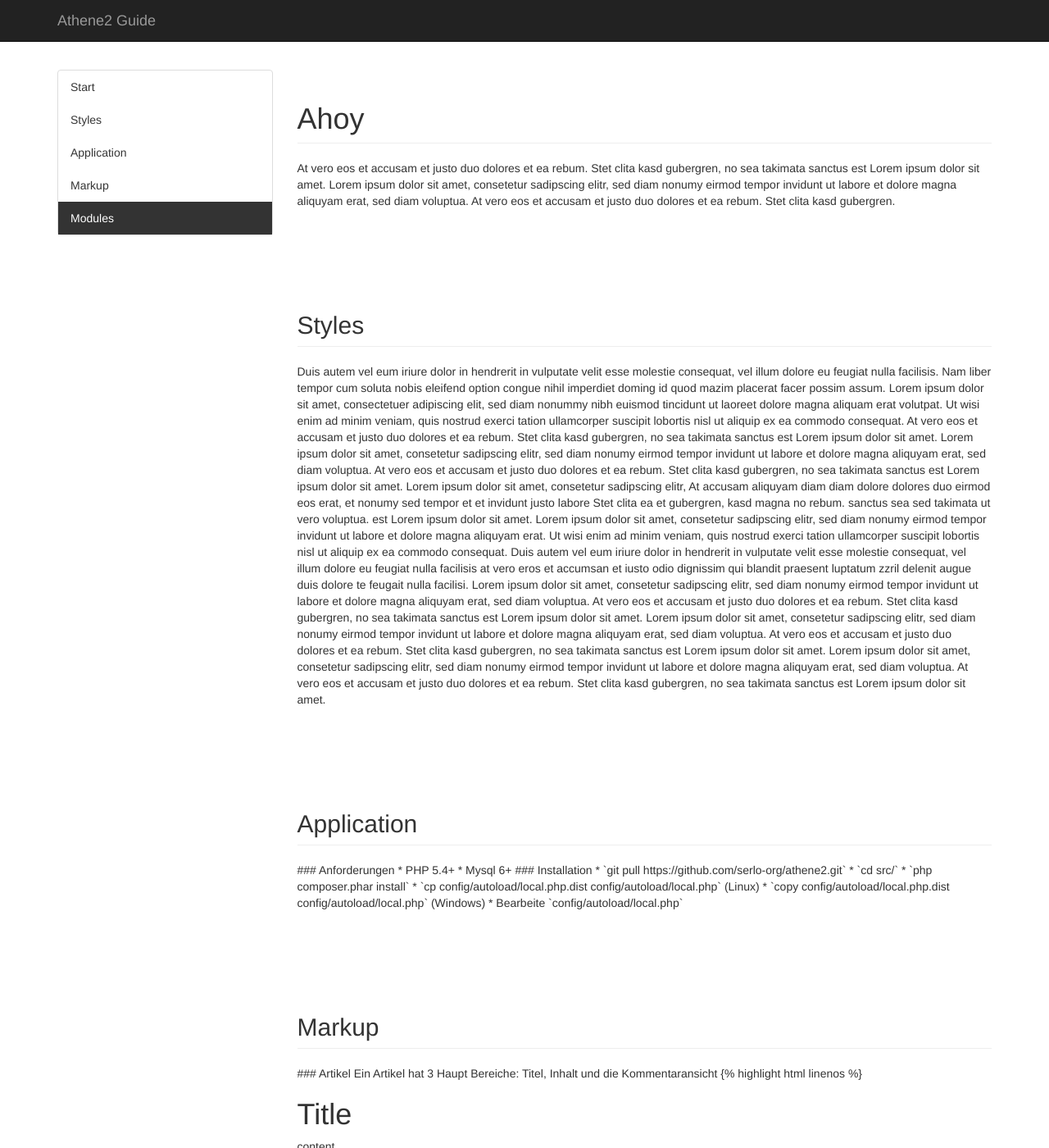
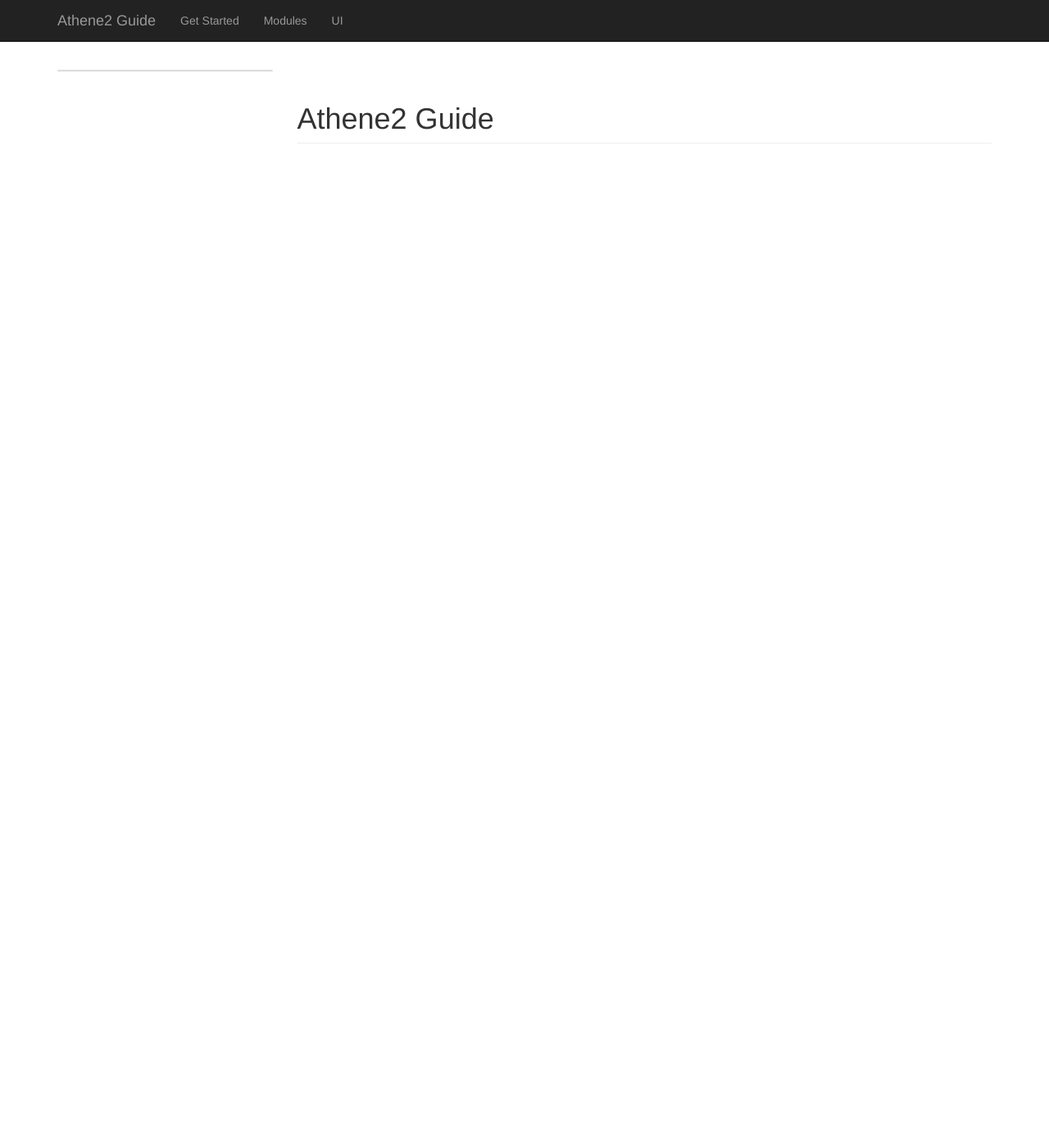
Before and after one commit to serlo-org/athene2-guide, a Jekyll site: the page built from index.html, in a window 1280 px wide and 1400 px high. Shown: the whole window at 82% size. Built offline with Jekyll 4.4.1, drawn with Linux system fonts in a browser that asks for light colours; nearby versions of some CDN libraries; Markdown is read by kramdown in place of the engine named in the settings; some of the changed text lies outside the part shown.

Commit message:
applied new content structure

```diff
--- a/_config.yml
+++ b/_config.yml
@@ -2,3 +2,4 @@ name: Athene2 Guide
 markdown: redcarpet
 pygments: true
 baseurl: /athene2-guide
+# baseurl: /
--- a/_includes/nav.html
+++ b/_includes/nav.html
@@ -0,0 +1,15 @@
+<!--<li><a href="{{ site.baseurl }}get-started">Get Started</a></li>
+<li><a href="{{ site.baseurl }}ui">UI</a></li>
+<li><a href="{{ site.baseurl }}modules">Modules</a></li>-->
+{% assign pages_list = site.pages %}
+{% for weight in (1..10) %}
+    {% for node in pages_list %}
+        {% if node.mainNavWeight and node.mainNavWeight == weight %}
+            {% if page.title == node.title %}
+            <li class="active"><a href="{{ site.baseurl }}{{ node.url }}">{{ node.title}}</a></li>
+            {% else %}
+            <li><a href="{{ site.baseurl }}{{ node.url }}">{{ node.title}}</a></li>
+            {% endif %}
+        {% endif %}
+    {% endfor %}
+{% endfor %}
--- a/_includes/side-nav.html
+++ b/_includes/side-nav.html
@@ -1,10 +1,9 @@
 <div id="side-nav" class="panel panel-default">
     <ul class="nav">
-        <li><a href="#top">Start</a></li>
-    {% for page in site.pages %}
-        {% if page.title != "Home" %}
-        <li><a href="#{{ page.anchor  }}">{{ page.title }}</a></li>
-        {% endif %}
-    {% endfor %}
+        {% for node in site.pages %}
+            {% if node.group == page.group and node.title != page.title %}
+            <li><a href="#{{ node.anchor }}">{{ node.title }}</a></li>
+            {% endif %}
+        {% endfor %}
     </ul>
 </div>
--- a/_layouts/default.html
+++ b/_layouts/default.html
@@ -10,7 +10,6 @@
         <link rel="stylesheet" href="{{ site.baseurl }}/bootstrap/css/bootstrap.min.css">
         <!-- syntax highlighting CSS -->
         <link rel="stylesheet" href="{{ site.baseurl }}/css/syntax.css">
-
         <!-- Custom CSS -->
         <link rel="stylesheet" href="{{ site.baseurl }}/css/main.css">
 
@@ -21,6 +20,9 @@
             <div class="navbar-header">
               <a href="../" class="navbar-brand">{{ site.name }}</a>
             </div>
+            <ul class="nav navbar-nav">
+                {% include nav.html %}
+            </ul>
           </div>
         </header>
         <section class="content container">
--- a/css/main.scss
+++ b/css/main.scss
@@ -47,7 +47,6 @@ body {
     }
 }
 
-
 .page-header {
     padding-top: 85px;
 }
--- a/index.html
+++ b/index.html
@@ -3,15 +3,4 @@ layout: default
 title: Home
 ---
 
-<h1 id="top" class="page-header">Ahoy</h1>
-
-<p>At vero eos et accusam et justo duo dolores et ea rebum. Stet clita kasd gubergren, no sea takimata sanctus est Lorem ipsum dolor sit amet. Lorem ipsum dolor sit amet, consetetur sadipscing elitr, sed diam nonumy eirmod tempor invidunt ut labore et dolore magna aliquyam erat, sed diam voluptua. At vero eos et accusam et justo duo dolores et ea rebum. Stet clita kasd gubergren.</p>
-
-{% for page in site.pages %}
-{% if page.title != "Home" %}
-<article class="page">
-    <h2 class="page-header" id="{{ page.anchor }}">{{ page.title }}</h2>
-{{ page.content }}
-{% endif %}
-</article>
-{% endfor %}
+<h1 id="top" class="page-header">Athene2 Guide</h1>
```
Also changed, not shown: 01 markup/index.md (deleted, +0 -43 lines), 02 styles/index.md (deleted, +0 -15 lines), 03 application/index.md (deleted, +0 -17 lines), 04 modules/index.md (deleted, +0 -5 lines), _layouts/post.html (deleted, +0 -9 lines), _posts/2013-09-06-sample.md (deleted, +0 -14 lines), get-started/01-installation.md (added, +20 -0 lines), get-started/02-somethingelse.md (added, +10 -0 lines), get-started/index.html (added, +18 -0 lines), modules/01-test.md (added, +8 -0 lines), modules/index.html (added, +18 -0 lines), ui/01-ui.md (added, +11 -0 lines), ui/index.html (added, +18 -0 lines).
